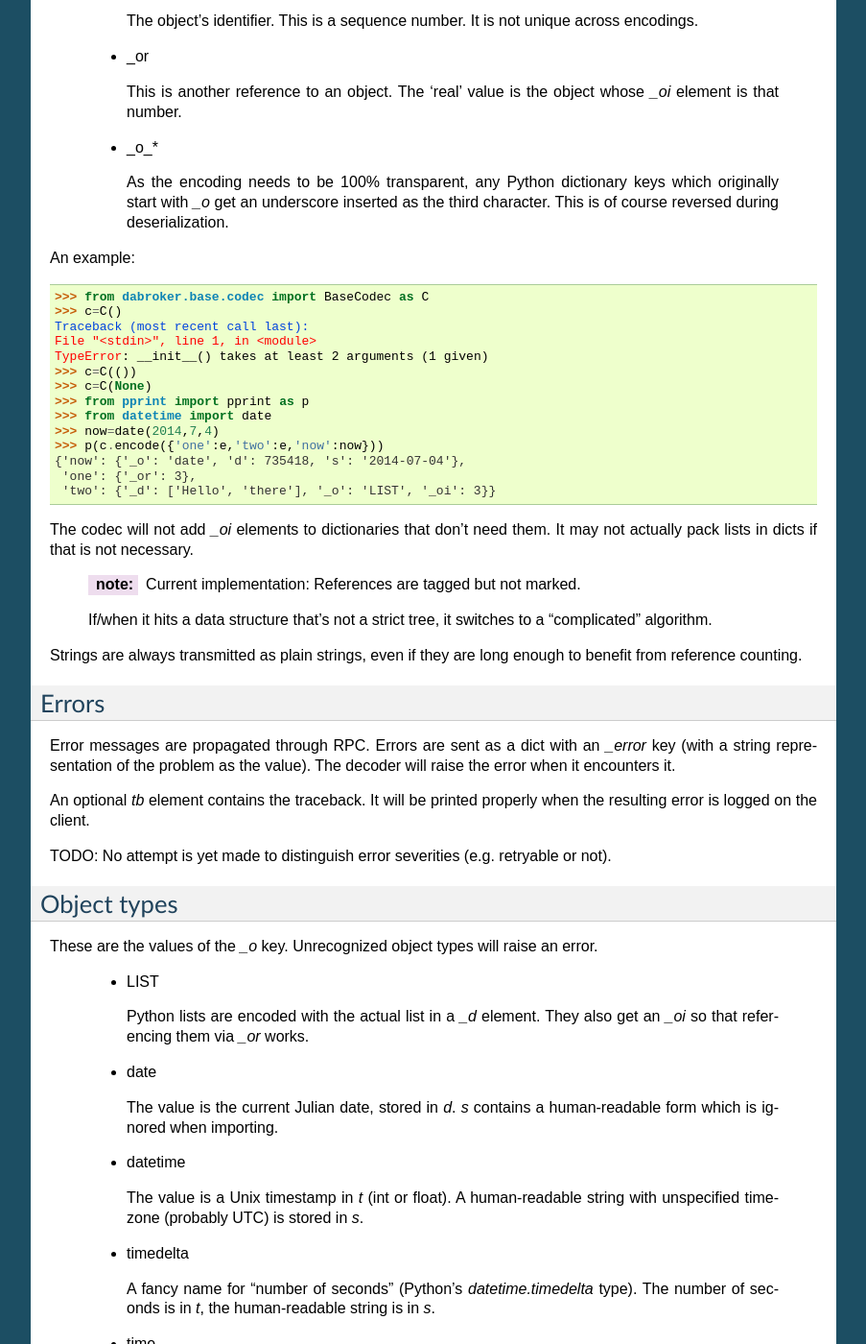
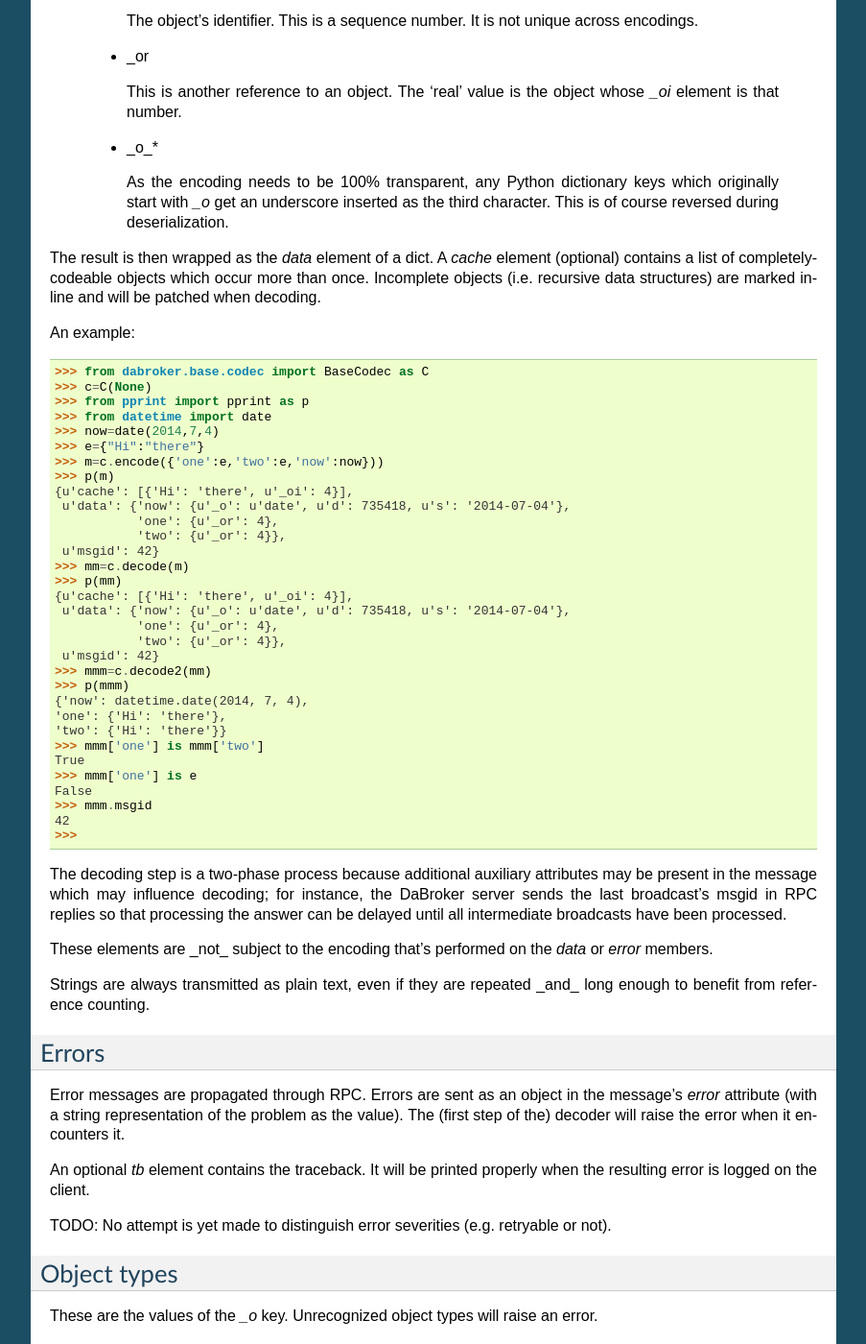
Before and after one commit to smurfix/DaBroker, a Sphinx documentation site: the page built from doc/messages.rst, in a window 1280 px wide and 1400 px high, scrolled down 326 px. Shown: the whole window at 96% size, without its empty margins (198-1101 px from the left). Built offline with Sphinx 7.4.7, drawn with Linux system fonts in a browser that asks for light colours.

Commit message:
doc current msg format

```diff
--- a/doc/messages.rst
+++ b/doc/messages.rst
@@ -29,39 +29,65 @@ are translated to dictionaries with a couple of special elements.
         keys which originally start with `_o` get an underscore inserted as
         the third character. This is of course reversed during deserialization.
 
+The result is then wrapped as the `data` element of a dict. A `cache`
+element (optional) contains a list of completely-codeable objects which
+occur more than once. Incomplete objects (i.e. recursive data structures)
+are marked inline and will be patched when decoding.
+
 An example:
 
     >>> from dabroker.base.codec import BaseCodec as C
-    >>> c=C()
-    Traceback (most recent call last):
-    File "<stdin>", line 1, in <module>
-    TypeError: __init__() takes at least 2 arguments (1 given)
-    >>> c=C(())
     >>> c=C(None)
     >>> from pprint import pprint as p
     >>> from datetime import date
     >>> now=date(2014,7,4)
-    >>> p(c.encode({'one':e,'two':e,'now':now}))
-    {'now': {'_o': 'date', 'd': 735418, 's': '2014-07-04'},
-     'one': {'_or': 3},
-     'two': {'_d': ['Hello', 'there'], '_o': 'LIST', '_oi': 3}}
+    >>> e={"Hi":"there"}
+    >>> m=c.encode({'one':e,'two':e,'now':now}))
+    >>> p(m)
+    {u'cache': [{'Hi': 'there', u'_oi': 4}],
+     u'data': {'now': {u'_o': u'date', u'd': 735418, u's': '2014-07-04'},
+               'one': {u'_or': 4},
+               'two': {u'_or': 4}},
+     u'msgid': 42}
+    >>> mm=c.decode(m)
+    >>> p(mm)
+    {u'cache': [{'Hi': 'there', u'_oi': 4}],
+     u'data': {'now': {u'_o': u'date', u'd': 735418, u's': '2014-07-04'},
+               'one': {u'_or': 4},
+               'two': {u'_or': 4}},
+     u'msgid': 42}
+    >>> mmm=c.decode2(mm)
+    >>> p(mmm)
+    {'now': datetime.date(2014, 7, 4),
+    'one': {'Hi': 'there'},
+    'two': {'Hi': 'there'}}
+    >>> mmm['one'] is mmm['two']
+    True
+    >>> mmm['one'] is e
+    False
+    >>> mmm.msgid
+    42
+    >>>
 
-The codec will not add `_oi` elements to dictionaries that don't need them.
-It may not actually pack lists in dicts if that is not necessary.
+The decoding step is a two-phase process because additional auxiliary
+attributes may be present in the message which may influence decoding;
+for instance, the DaBroker server sends the last broadcast's msgid in
+RPC replies so that processing the answer can be delayed until all
+intermediate broadcasts have been processed.
 
-    :note: Current implementation: References are tagged but not marked.
-    If/when it hits a data structure that's not a strict tree, it switches
-    to a "complicated" algorithm.
+These elements are _not_ subject to the encoding that's performed on the
+`data` or `error` members.
 
-Strings are always transmitted as plain strings, even if they are long
-enough to benefit from reference counting.
+Strings are always transmitted as plain text, even if they are
+repeated _and_ long enough to benefit from reference counting.
 
 Errors
 ------
 
-Error messages are propagated through RPC. Errors are sent as a dict with
-an `_error` key (with a string representation of the problem as the value).
-The decoder will raise the error when it encounters it.
+Error messages are propagated through RPC. Errors are sent as an object in
+the message's `error` attribute (with a string representation of the
+problem as the value). The (first step of the) decoder will raise the error
+when it encounters it.
 
 An optional `tb` element contains the traceback. It will be printed
 properly when the resulting error is logged on the client.
```
